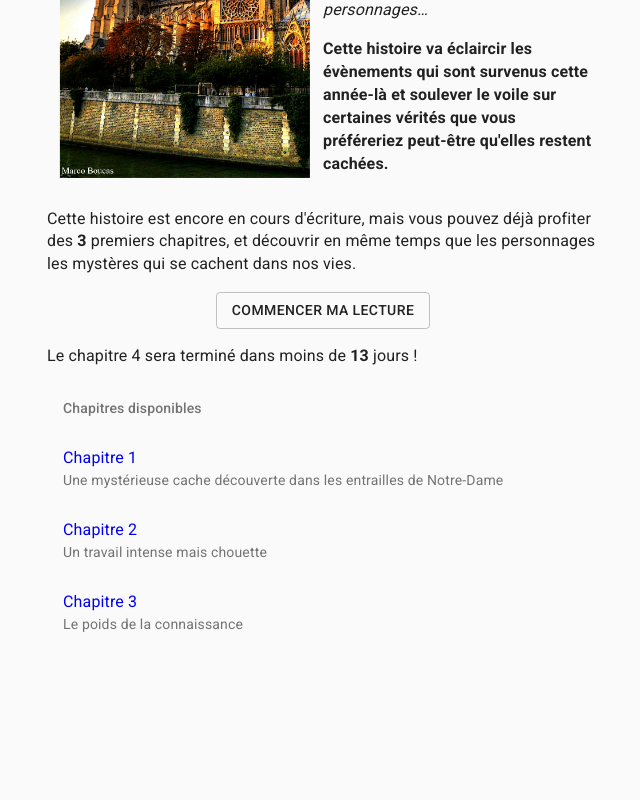
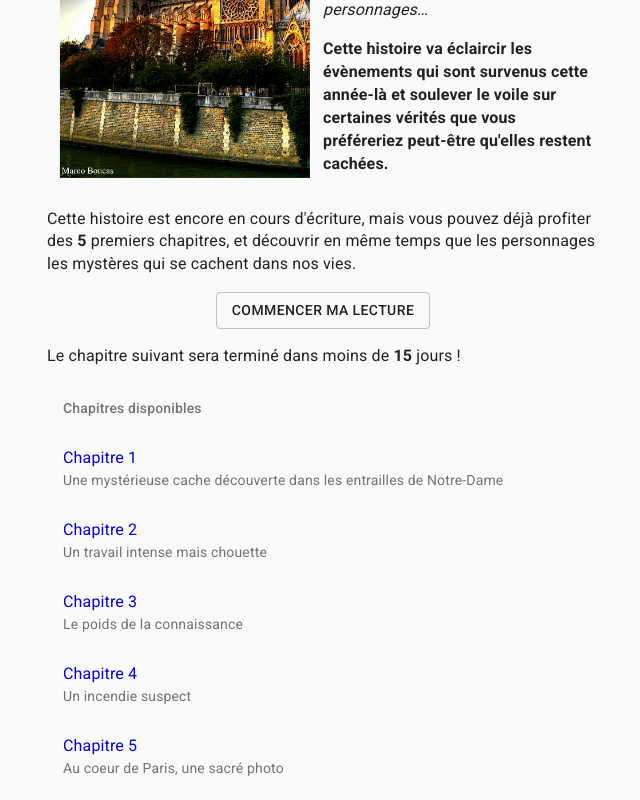
Before and after one commit to marcoboucas/book, a React (Create React App) app: page /#/ in a window 1280 px wide. Shown: the part 307-1107 px from the top of the page, without its empty margins (317-957 px from the left). Before the commit the page ends 963 px from the top, so only its background shows below. Built offline with nearby package versions, Linux system fonts and the light colour scheme.

Commit message:
[ADD] Chapter 4 and beginning of chapter 5

```diff
--- a/public/data/book.json
+++ b/public/data/book.json
@@ -1,8 +1,8 @@
 {
   "title": "Odieux Paris",
   "additionalData": {
-    "nextChapterDate": "2022-05-13",
-    "nbrPublicChapters": 3
+    "nextChapterDate": "2022-05-15",
+    "nbrPublicChapters": 5
   },
   "chapters": [
     {
@@ -20,6 +20,10 @@
     {
       "title": "Un incendie suspect",
       "contentFile": "3.json"
+    },
+    {
+      "title": "Au coeur de Paris, une sacré photo",
+      "contentFile": "4.json"
     }
   ]
 }
--- a/public/data/chapters/3.json
+++ b/public/data/chapters/3.json
@@ -4,7 +4,7 @@
     "content": [
         {
             "type": "text",
-            "content": "<i><strong>Le 15 avril 2019</strong></i>"
+            "content": "<i><strong>Le 16 avril 2019</strong></i>"
         },
         {
             "type": "image",
@@ -14,7 +14,14 @@
         },
         {
             "type": "text",
-            "content": "<i><strong>Ce </strong></i>"
+            "content": "<i><strong>Un incendie s'est déclaré ce lundi en fin d'après-midi, peu avant 19h, à Notre-Dame de Paris.</strong></i><br/><br/>Un incendie dont les causes sont encore à déterminer s'est déclenché hier vers 19h dans les combles de la cathédrale Notre-Dame de Paris. Les pompiers de la capitale étaient encore ce matin même en train de combattre les flammes qui menaçaient de ravager le bâtiment. L'incendie a été contenu dans la matinée et l'on attend encore des experts pour évaluer la résistance de la structure des échafaudages touchés par les flammes. <br/>Selon les services du préfet de Paris, \"la piste d'un incendie criminel n'est pas écartée pour le moment\".<br/>De nombreux précieux objets ont été ensevelis sous des montagnes de gravas et de cendres, il faudra probablement de nombreuses semaines pour pouvoir réussir à les en extraire. Quant à la réparation, une étude afin d'évaluer <br/>L’étendue des dégâts sera réalisée et permettra d'estimer la durée des travaux qui devrait s'étendre sur plusieurs années au moins."
+        },
+        {
+            "type": "separator"
+        },
+        {
+            "type": "text",
+            "content": "<i>- Cela devrait les retarder pendant un certain temps.</i><br/><i>- Tout au plus quelques mois ! Ce n'est pas suffisant ! Il nous faut agir avant qu'un tel artefact ne tombe entre de mauvaises mains !</i><br/><i>- Patience … J'ai trouvé quelqu'un pour s'occuper de ça. Tout sera bientôt fini …</i>"
         }
     ]
 }
--- /dev/null
+++ b/public/data/chapters/4.json
@@ -0,0 +1,10 @@
+{
+    "id": 4,
+    "title": "Au coeur de Paris, une sacré photo",
+    "content": [
+        {
+            "type": "text",
+            "content": "<strong>En cours !</strong><br/><i><strong>De nos jours, un vendredi</strong></i><br/><br/>Le soleil, bien que loin d'être couché, entamait plus que sûrement son déclin. Il restait encore un peu de temps avant qu'il ne se pare de ses couleurs du soir, et <i>El</i> comptait bien en profiter.<br/>Elle jeta un coup d'oeil sur son sac pour vérifier qu'il était bien fermé, <i> « On n’est jamais trop prudent »</i>, puis avança finalement vers les marches.<br/>Il y avait du monde qui avançait vers le sommet et son ascension ne se révéla pas aussi reposante et tranquille qu'elle l'avait imaginée. Tout d'abord, il fallait réussir à se frayer un chemin entre les groupes de touristes qui marchaient beaucoup trop tranquillement, bloquant plus de la moitié du passage. De l'autre, les marches se révélaient déjà être une épreuve en soit, surtout compte tenu de la hauteur qu'il lui fallait grimper pour arriver en haut.<br/><i>\"Mais après tout, ça me fait de l'exercice. Puis mon médecin sera content, j'arrive à monter 4 escaliers sans mourir, il me dirait que je suis en bonne forme. </i>\" pensa-t-elle tout en souriant."
+        }
+    ]
+}
--- a/src/pages/Accueil.js
+++ b/src/pages/Accueil.js
@@ -40,6 +40,8 @@ function Accueil() {
     (nextChapterDate - currentDate) / (60 * 60 * 24 * 1000),
   );
 
+  const nbrChapters = Math.min(chapters.length, additionalData.nbrPublicChapters);
+
   return (
     <Container maxWidth="sm">
       <h2 className={classes.title}>Accueil</h2>
@@ -71,7 +73,7 @@ function Accueil() {
         profiter des
         {' '}
         <span style={{ fontWeight: 'bold' }}>
-          {Math.min(chapters.length, additionalData.nbrPublicChapters)}
+          {nbrChapters}
         </span>
         {' '}
         premiers chapitres, et découvrir en même temps que les personnages les
@@ -93,13 +95,12 @@ function Accueil() {
         </Button>
       </div>
       <p className={classes.text}>
-        Le chapitre 4 sera terminé dans moins de
+        Le chapitre suivant sera terminé dans moins de
         {' '}
         <span style={{ fontWeight: 'bold' }}>{dayInterval}</span>
         {' '}
         jours !
       </p>
-
       <List subheader={(
         <ListSubheader button component="div" id="nested-list-subheader">
           Chapitres disponibles
```
Also changed, not shown: public/data/chapters/2.json (+1 -1 lines), scripts/convertFile.js (+14 -10 lines), public/data/rawChapters/2.txt, public/data/rawChapters/3.txt, public/data/rawChapters/4.txt (added), public/images/notre-dame-burning.webp (added).
